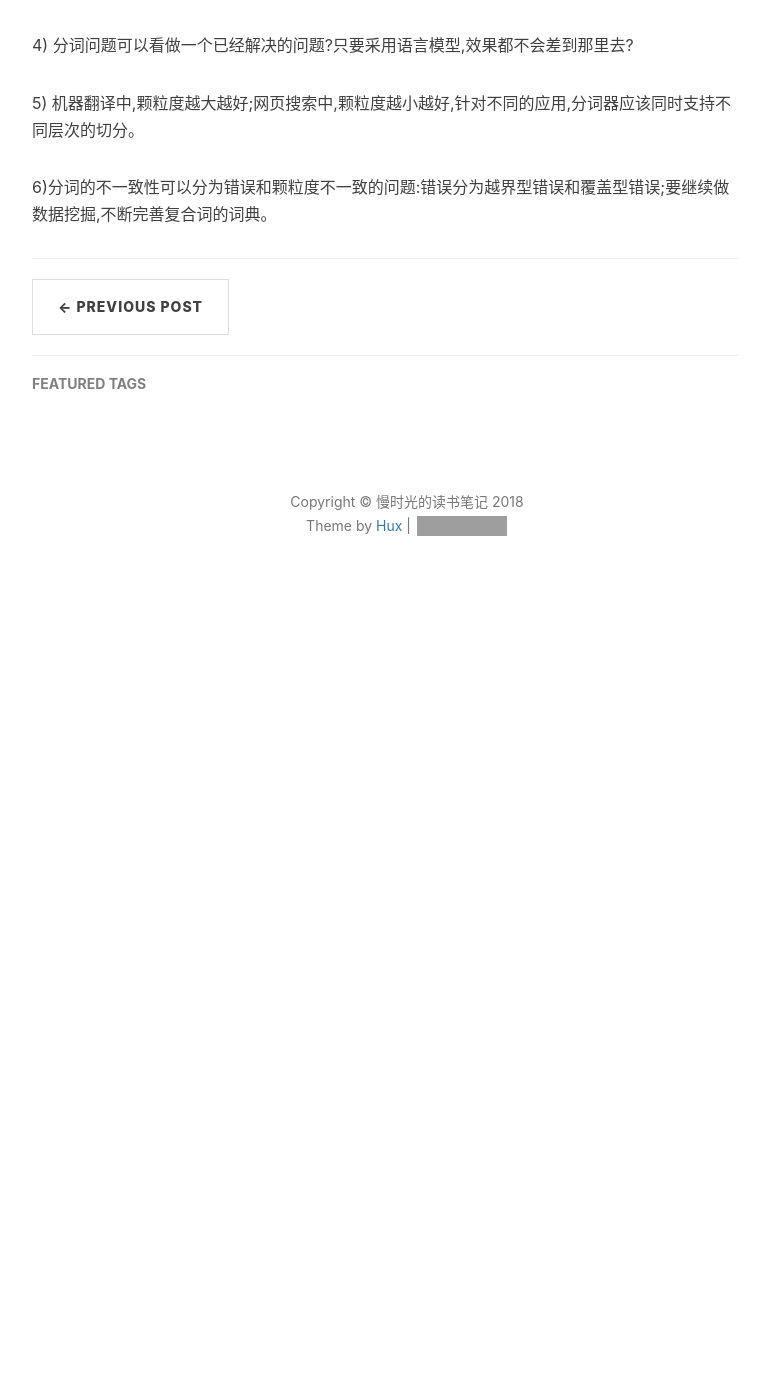
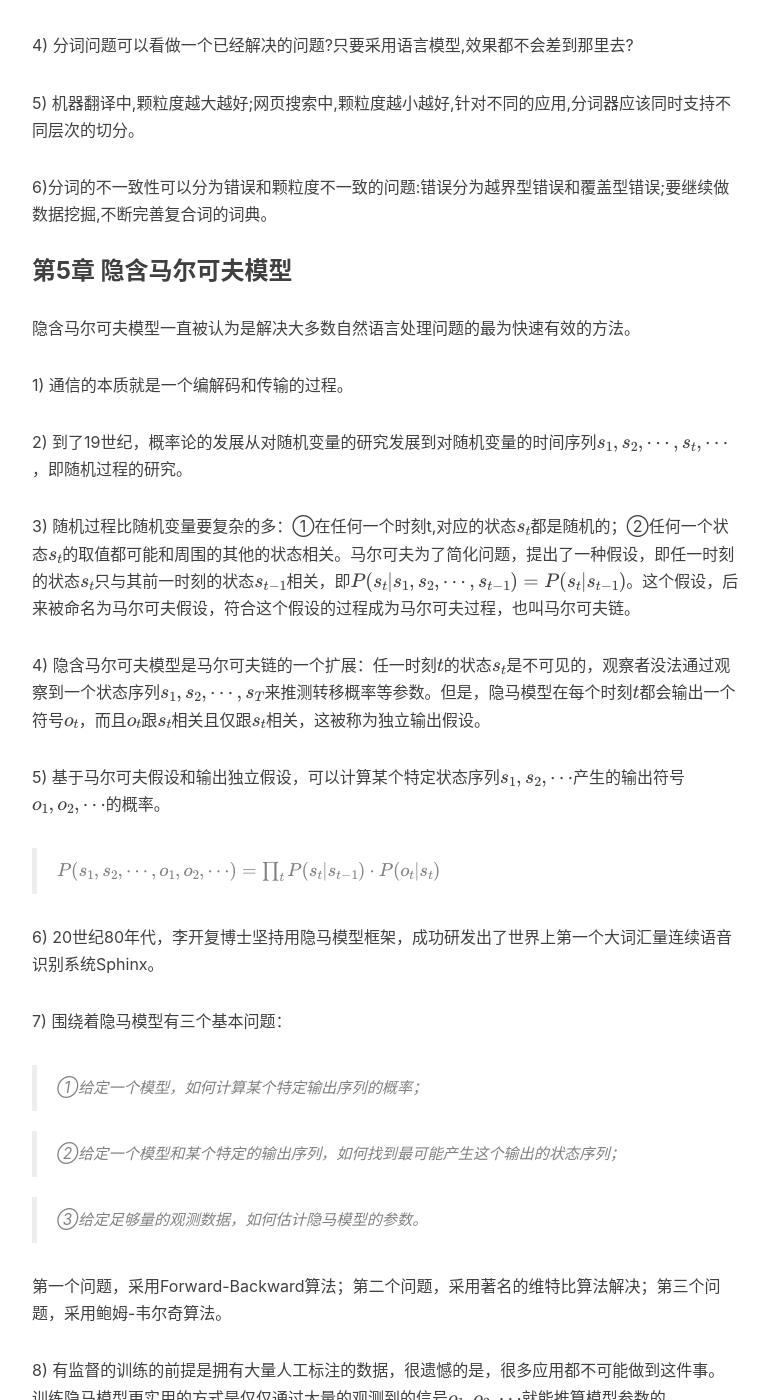
Before and after one commit to msg901216/msg901216.github.io, a Jekyll site: the page built from _posts/2018-07-08-The-Beauty-of-Math.md, in a window 1280 px wide and 1400 px high, scrolled down 3144 px. Shown: the whole window, without its empty margins (233-1003 px from the left). Built offline with Jekyll 4.4.1, drawn with Linux system fonts in a browser that asks for light colours; nearby versions of some CDN libraries; formulas are drawn with MathJax 3; comment, search, counter and statistics services are not loaded; before the commit the page ends 3774 px from its top, so only the background shows below that; some of the changed text lies outside the part shown; grey boxes are pictures that could not be loaded.

Commit message:
加入数学之美读书笔记

```diff
--- a/_posts/2018-07-08-The-Beauty-of-Math.md
+++ b/_posts/2018-07-08-The-Beauty-of-Math.md
@@ -85,3 +85,44 @@
 5) 机器翻译中,颗粒度越大越好;网页搜索中,颗粒度越小越好,针对不同的应用,分词器应该同时支持不同层次的切分。
 
 6)分词的不一致性可以分为错误和颗粒度不一致的问题:错误分为越界型错误和覆盖型错误;要继续做数据挖掘,不断完善复合词的词典。
+
+
+### 第5章 隐含马尔可夫模型
+
+隐含马尔可夫模型一直被认为是解决大多数自然语言处理问题的最为快速有效的方法。
+
+1) 通信的本质就是一个编解码和传输的过程。
+
+2) 到了19世纪，概率论的发展从对随机变量的研究发展到对随机变量的时间序列$s_1,s_2,\cdots,s_t,\cdots$，即随机过程的研究。
+
+3) 随机过程比随机变量要复杂的多：①在任何一个时刻t,对应的状态$s_t$都是随机的；②任何一个状态$s_t$的取值都可能和周围的其他的状态相关。马尔可夫为了简化问题，提出了一种假设，即任一时刻的状态$s_t$只与其前一时刻的状态$s_{t-1}$相关，即$P(s_t\|s_1,s_2,\cdots,s_{t-1}) = P(s_t\|s_{t-1})$。这个假设，后来被命名为马尔可夫假设，符合这个假设的过程成为马尔可夫过程，也叫马尔可夫链。
+
+4) 隐含马尔可夫模型是马尔可夫链的一个扩展：任一时刻$t$的状态$s_t$是不可见的，观察者没法通过观察到一个状态序列$s_1,s_2,\cdots,s_T$来推测转移概率等参数。但是，隐马模型在每个时刻$t$都会输出一个符号$o_t$，而且$o_t$跟$s_t$相关且仅跟$s_t$相关，这被称为独立输出假设。
+
+5) 基于马尔可夫假设和输出独立假设，可以计算某个特定状态序列$s_1,s_2,\cdots$产生的输出符号$o_1,o_2,\cdots$的概率。
+
+> $P(s_1,s_2,\cdots,o_1,o_2,\cdots) = \prod_{t}P(s_t\|s_{t-1}) \cdot P(o_t\|s_t)$
+
+6) 20世纪80年代，李开复博士坚持用隐马模型框架，成功研发出了世界上第一个大词汇量连续语音识别系统Sphinx。
+
+7) 围绕着隐马模型有三个基本问题：
+
+> ①给定一个模型，如何计算某个特定输出序列的概率；
+
+> ②给定一个模型和某个特定的输出序列，如何找到最可能产生这个输出的状态序列；
+
+> ③给定足够量的观测数据，如何估计隐马模型的参数。
+
+第一个问题，采用Forward-Backward算法；第二个问题，采用著名的维特比算法解决；第三个问题，采用鲍姆-韦尔奇算法。
+
+8) 有监督的训练的前提是拥有大量人工标注的数据，很遗憾的是，很多应用都不可能做到这件事。训练隐马模型更实用的方式是仅仅通过大量的观测到的信号$o_1,o_2,\cdots$就能推算模型参数的$P(s_t\|s_{t-1})$和$P(o_t\|s_t)$的方法，使用的是鲍姆-韦尔奇算法。
+
+9) 鲍姆-韦尔奇算法思想：
+
+> 首先找到一组能够产生输出序列$O$的模型参数，成为一个初始的模型，称为$M_{\theta_0}$，需要在此基础上找到一个会更好的模型。
+
+> 假定解决了第一个问题和第二个问题，不但可以算出初始模型产生$O$的概率$P(O\|M_{\theta_0})$，而且能够找到这个模型产生$O$的所有可能的路径以及这些路径的概率。这些可能的路径，记录了每个状态经历了多少次，到达了哪些状态，输出了哪些符号，因此可以看做是“标注的训练数据”，计算出一组新的模型参数$\theta_1$，从$M_{\theta_0}$到$M_{\theta_1}$的过程称为一次迭代。
+
+> 接下来，从$M_{\theta_1}$出发，可以找到一个更好的模型$M_{\theta_2}$，不断地寻找下去，直到模型的质量不再有明显提高。
+
+10) 鲍姆-韦尔奇算法每次迭代都是不断估计新的参数，使得输出的概率达到最大化，这个过程被称为期望值最大化(Expectation-Maximization)，简称EM过程。
```
Also changed, not shown: _posts_template/template.md (+0 -3 lines).
